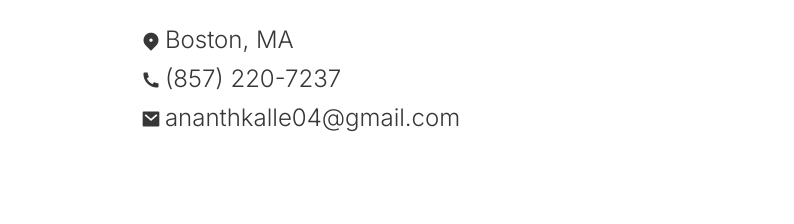
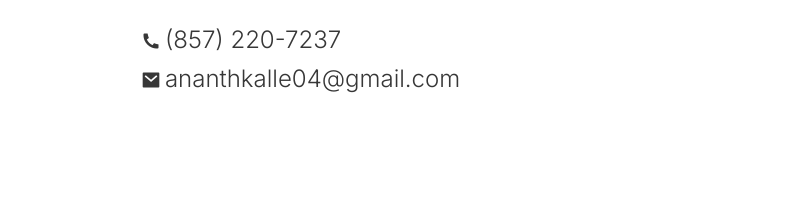
Before and after one commit to ananthakrishna-kalle-neu/MyPortfolio, a plain HTML site: page index.html in a window 1280 px wide. Shown: the part 513-737 px from the top of the page, 486-1280 px from the left. Drawn offline with nearby package versions, Linux system fonts and the light colour scheme.

Commit message:
Updated Resume

```diff
--- a/index.html
+++ b/index.html
@@ -85,10 +85,10 @@
                 a Full Stack Web Developer.
               </h1>
               <br />
-              <div style="display: flex">
+              <!--<div style="display: flex">
                 <i class="ri-map-pin-2-fill" style="font-size: 20px"></i>&nbsp;
                 <h3 class="ds-officename">Boston, MA</h3>
-              </div>
+              </div>-->
               <div style="display: flex">
                 <i class="ri-phone-fill" style="font-size: 20px"></i>&nbsp;
                 <h3 class="ds-officename">(857) 220-7237</h3>
```
